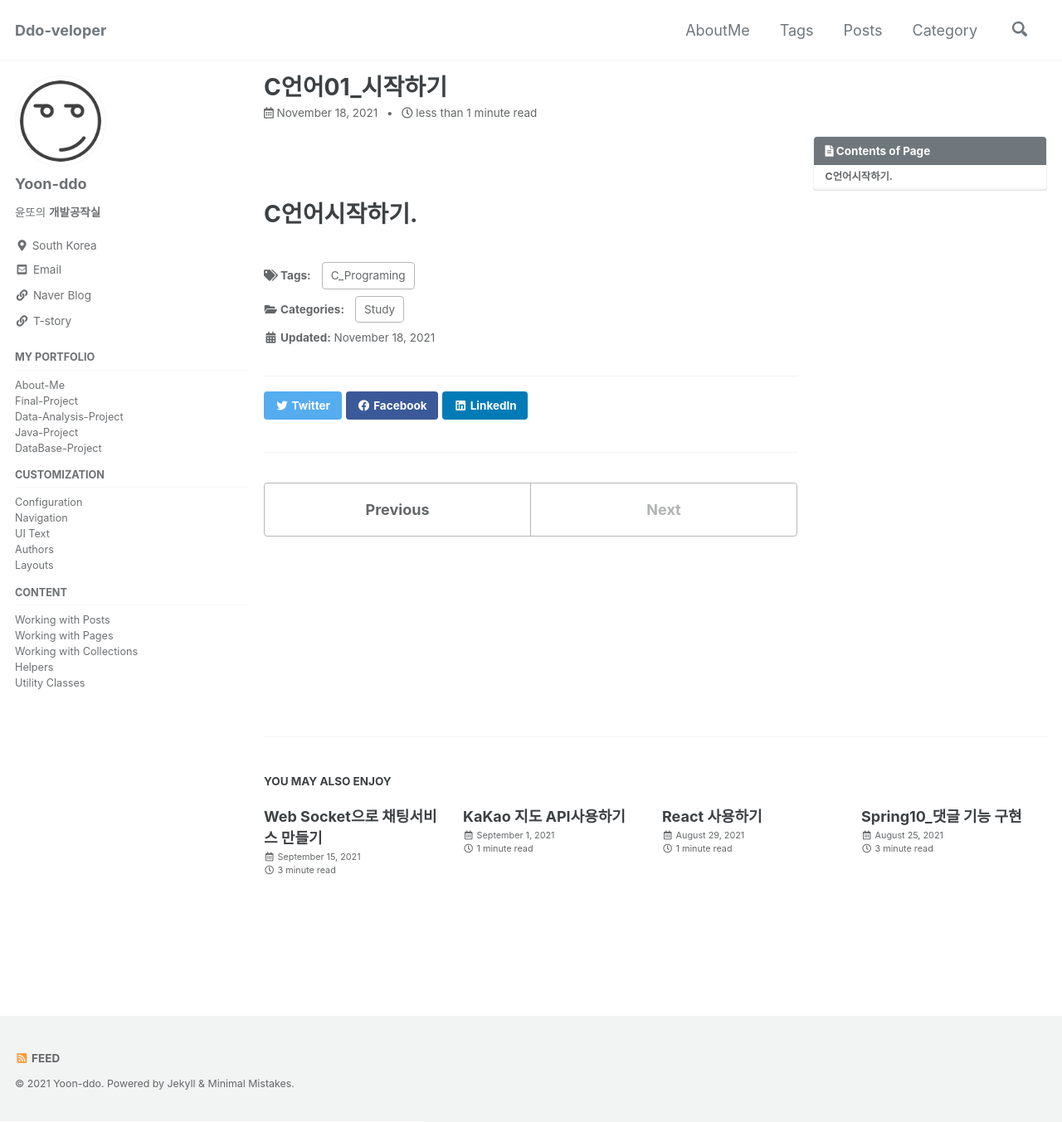
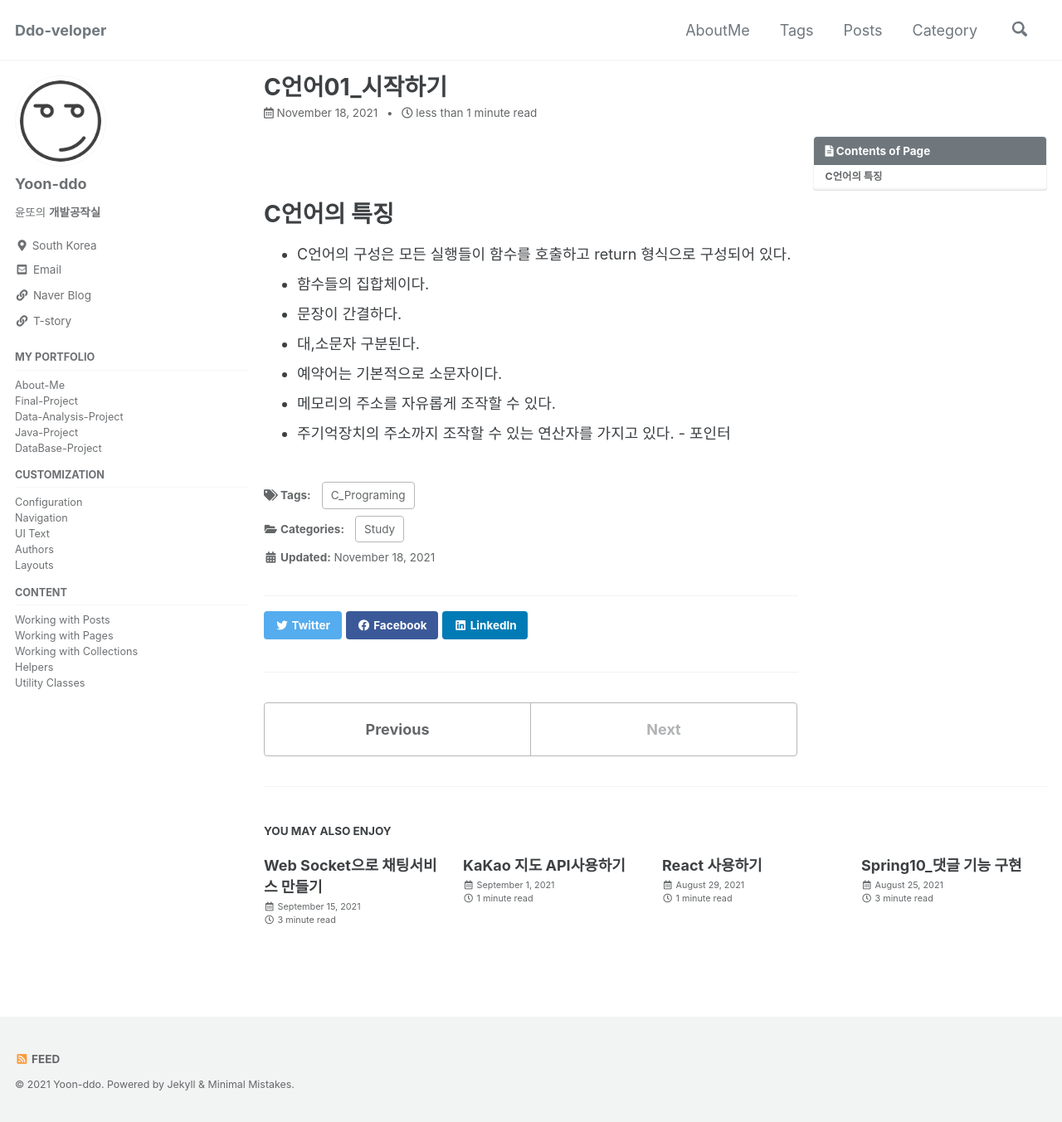
Before and after one commit to Yoon-ddo/Yoon-ddo.github.io, a Jekyll site: the page built from _posts/2021-11-18-C언어01_시작하기.md, in a window 1280 px wide and 1353 px high. Shown: the whole window at 83% size. Built offline with Jekyll 4.4.1, drawn with Linux system fonts in a browser that asks for light colours; cached includes are drawn as plain includes.

Commit message:
Update 2021-11-18-C언어01_시작하기.md

```diff
--- a/_posts/2021-11-18-C언어01_시작하기.md
+++ b/_posts/2021-11-18-C언어01_시작하기.md
@@ -12,4 +12,11 @@ tags:
 
 <br><br>
 
-# C언어시작하기.
+# C언어의 특징
+* C언어의 구성은 모든 실행들이 함수를 호출하고 return 형식으로 구성되어 있다.
+* 함수들의 집합체이다.
+* 문장이 간결하다.
+* 대,소문자 구분된다.
+* 예약어는 기본적으로 소문자이다.
+* 메모리의 주소를 자유롭게 조작할 수 있다.
+* 주기억장치의 주소까지 조작할 수 있는 연산자를 가지고 있다. - 포인터
```
